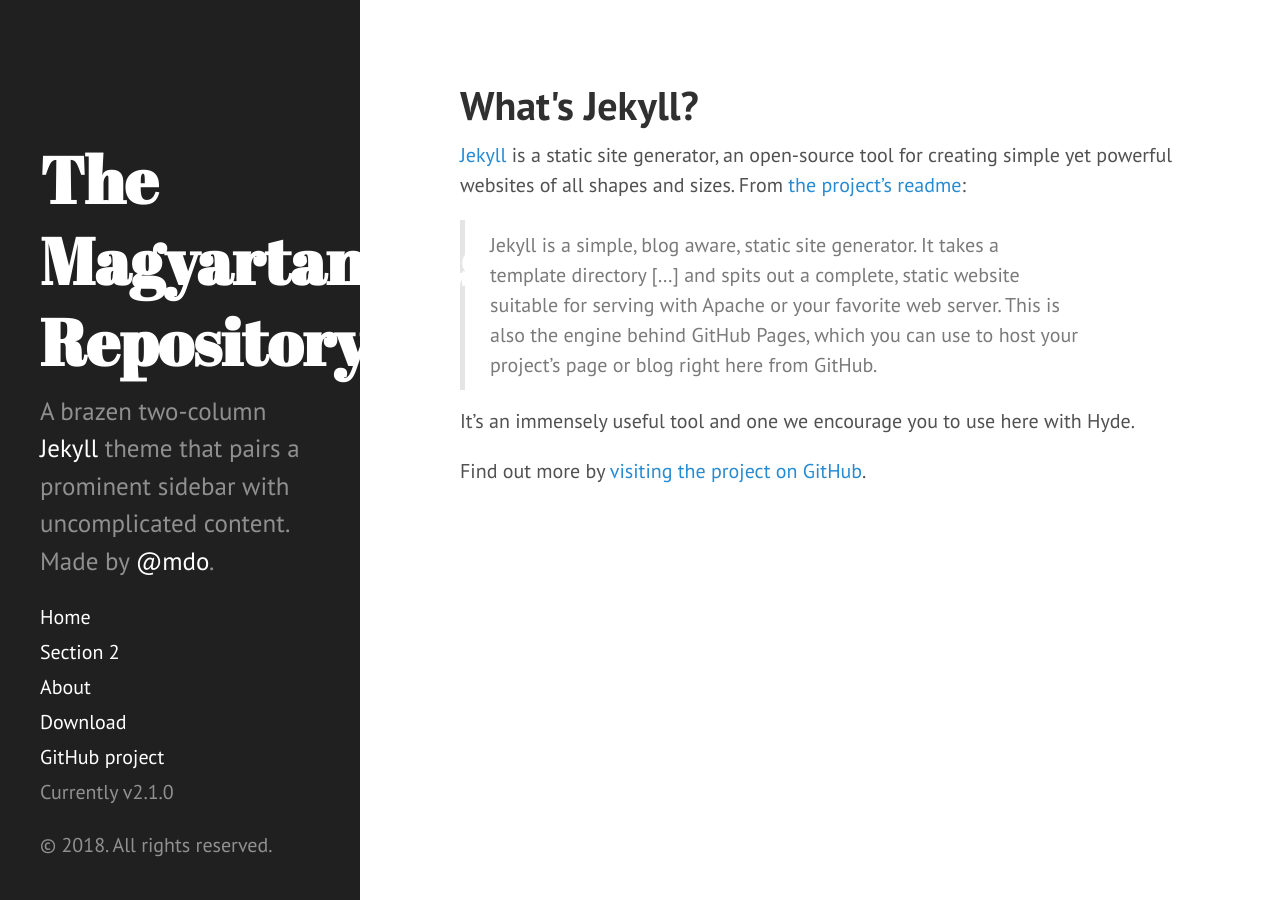
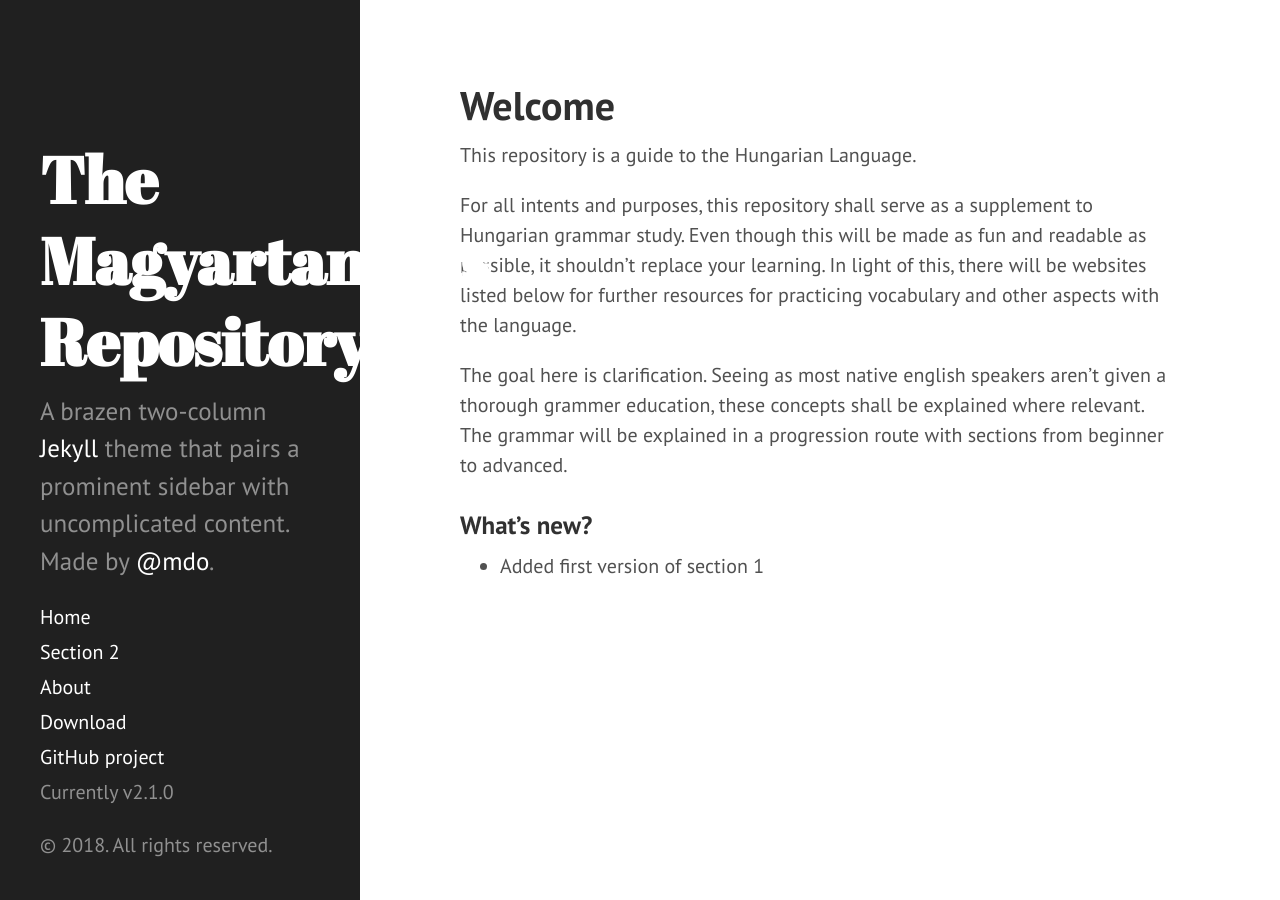
Before and after one commit to Magyartanulas/magyartanulas.github.io, a Jekyll site: the page built from _posts/2012-02-06-whats-jekyll.md, in a window 1280 px wide. Built offline with Jekyll 4.4.1, drawn with Linux system fonts in a browser that asks for light colours; Markdown is read by kramdown in place of the engine named in the settings.

Commit message:
Update 2012-02-06-whats-jekyll.md

```diff
--- a/_posts/2012-02-06-whats-jekyll.md
+++ b/_posts/2012-02-06-whats-jekyll.md
@@ -1,12 +1,17 @@
 ---
 layout: page
-title: What's Jekyll?
+title: Welcome
 ---
 
-[Jekyll](http://jekyllrb.com) is a static site generator, an open-source tool for creating simple yet powerful websites of all shapes and sizes. From [the project's readme](https://github.com/mojombo/jekyll/blob/master/README.markdown):
+This repository is a guide to the Hungarian Language.
 
-  > Jekyll is a simple, blog aware, static site generator. It takes a template directory [...] and spits out a complete, static website suitable for serving with Apache or your favorite web server. This is also the engine behind GitHub Pages, which you can use to host your project’s page or blog right here from GitHub.
+For all intents and purposes, this repository shall serve as a supplement to Hungarian grammar study. Even though
+this will be made as fun and readable as possible, it shouldn't replace your learning. In light of this, there will be
+websites listed below for further resources for practicing vocabulary and other aspects with the language.
 
-It's an immensely useful tool and one we encourage you to use here with Hyde.
+The goal here is clarification. Seeing as most native english speakers aren't given a thorough grammer education, these concepts
+shall be explained where relevant. The grammar will be explained in a progression route with sections from beginner to advanced.
 
-Find out more by [visiting the project on GitHub](https://github.com/mojombo/jekyll).
+### What's new?
+
+* Added first version of section 1
```
